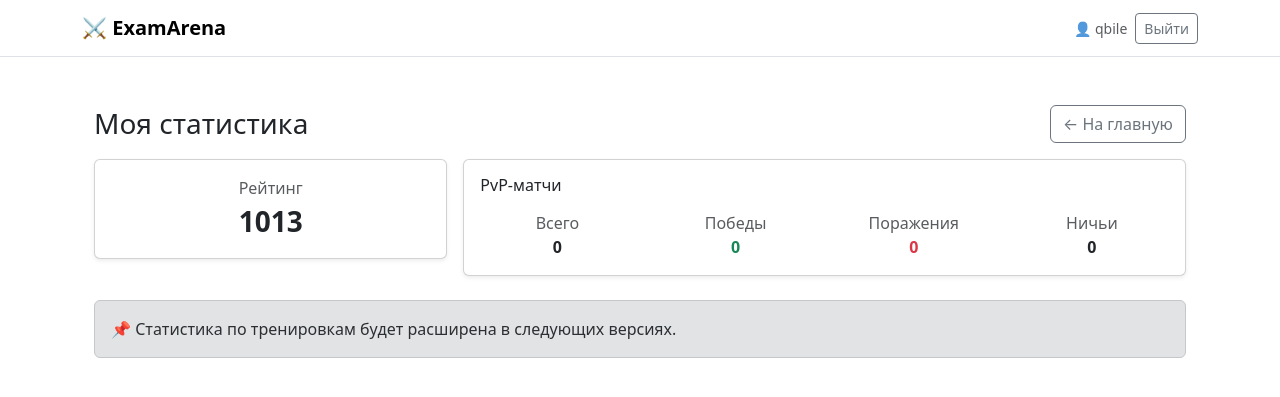
After one commit to Qb1Le/-No-1-, a Flask app: page /stats in a window 1280 px wide. The commit adds this page. Shown: the top 397 px of the page. Run offline with Flask 3, Linux system fonts and the light colour scheme; a user stored in the database is signed in; some libraries are stand-ins or nearby versions.

Commit message:
last one

```diff
--- a/app.py
+++ b/app.py
@@ -1238,6 +1238,45 @@ def on_disconnect():
     remove_from_queue_by_sid(request.sid)
 
 
+@app.route("/stats")
+@login_required
+def user_stats():
+    uid = session["user_id"]
+    user = db.session.get(AuthUser, uid)
+    if not user:
+        abort(404)
+
+    total = (
+        Match.query
+        .filter(Match.status == "ended")
+        .filter((Match.player1_id == uid) | (Match.player2_id == uid))
+        .count()
+    )
+
+    wins = Match.query.filter(
+        Match.status == "ended",
+        Match.winner_user_id == uid
+    ).count()
+
+    draws = (
+        Match.query
+        .filter(Match.status == "ended", Match.winner_user_id.is_(None))
+        .filter((Match.player1_id == uid) | (Match.player2_id == uid))
+        .count()
+    )
+
+    losses = max(0, total - wins - draws)
+
+    return render_template(
+        "stats.html",
+        user=user,
+        total=total,
+        wins=wins,
+        losses=losses,
+        draws=draws,
+    )
+
+
 # ----------------------------
 if __name__ == "__main__":
     ensure_db()
--- a/static/main.js
+++ b/static/main.js
@@ -46,15 +46,18 @@ function fillSelect(sel, items, selectedValue) {
 
 (function boot() {
   if (!window.PAGE) return;
+
   if (typeof io === "undefined") {
     alert("Socket.IO client не найден. Проверь подключение socket.io.min.js в base.html");
     return;
   }
 
   const socket = io({ transports: ["websocket"] });
-
   socket.on("toast", (p) => showToast(p.type || "secondary", p.text || ""));
 
+  // =========================
+  // INDEX (matchmaking)
+  // =========================
   if (PAGE.kind === "index") {
     const btnFind = qs("btnFind");
     const btnCancel = qs("btnCancel");
@@ -102,6 +105,9 @@ function fillSelect(sel, items, selectedValue) {
     });
   }
 
+  // =========================
+  // MATCH (PvP)
+  // =========================
   if (PAGE.kind === "match") {
     const timerEl = qs("timer");
     const titleEl = qs("taskTitle");
@@ -110,16 +116,11 @@ function fillSelect(sel, items, selectedValue) {
     const btnSubmit = qs("btnSubmit");
     const btnSurrender = qs("btnSurrender");
     const resultEl = qs("result");
-    const logEl = qs("log");
-
-    function log(line) {
-      if (!logEl) return;
-      logEl.textContent = (logEl.textContent ? logEl.textContent + "\n" : "") + line;
-    }
 
     socket.emit("match:join", { match_id: PAGE.matchId });
 
     socket.on("match:task", (t) => {
+      // сервер шлёт topic/difficulty/prompt
       const topic = t.topic || "Задача";
       const diff = t.difficulty ? ` • ${t.difficulty}` : "";
       if (titleEl) titleEl.textContent = topic + diff;
@@ -128,21 +129,15 @@ function fillSelect(sel, items, selectedValue) {
 
     socket.on("match:state", (st) => {
       if (timerEl) timerEl.textContent = fmtTime(st.seconds_left);
-      log(`state: running=${st.running} left=${st.seconds_left}s`);
     });
 
     socket.on("match:started", (p) => {
       if (timerEl) timerEl.textContent = fmtTime(p.seconds_left);
       showToast("primary", "Матч начался!");
-      log("match started");
     });
 
     socket.on("match:tick", (p) => {
       if (timerEl) timerEl.textContent = fmtTime(p.seconds_left);
-    });
-
-    socket.on("match:submitted", (p) => {
-      log(`submitted user_id=${p.user_id}`);
     });
 
     btnSubmit?.addEventListener("click", () => {
@@ -162,7 +157,6 @@ function fillSelect(sel, items, selectedValue) {
 
     socket.on("match:ended", (p) => {
       const winnerId = p.winner_user_id;
-      const reason = p.reason;
 
       const p1ok = p.p1_correct ? "✅" : "❌";
       const p2ok = p.p2_correct ? "✅" : "❌";
@@ -192,10 +186,12 @@ function fillSelect(sel, items, selectedValue) {
       if (btnSurrender) btnSurrender.disabled = true;
 
       showToast("secondary", "Матч завершён");
-      log(`ended: winner=${winnerId} reason=${reason}`);
     });
   }
 
+  // =========================
+  // TRAINING (PvE) + filters
+  // =========================
   if (PAGE.kind === "training") {
     const timerEl = qs("timer");
     const titleEl = qs("taskTitle");
@@ -212,6 +208,7 @@ function fillSelect(sel, items, selectedValue) {
 
     let suppressFilterEmit = false;
 
+    // Заголовок БЕЗ предмета (чтобы не было "Информатика ...")
     function setHeader(_subject, topic, diff) {
       if (!titleEl) return;
       const t = topic || "Тренировка";
@@ -244,6 +241,7 @@ function fillSelect(sel, items, selectedValue) {
       });
     }
 
+    // join
     socket.emit("training:join", {});
 
     socket.on("training:options", (opt) => {
@@ -261,6 +259,7 @@ function fillSelect(sel, items, selectedValue) {
     });
 
     socket.on("training:task", (t) => {
+      // синхронизируем селекты с сервером (без лишних эмитов)
       const filters = t.filters || null;
       if (filters) {
         suppressFilterEmit = true;
--- a/templates/admin/task_form.html
+++ b/templates/admin/task_form.html
@@ -68,11 +68,5 @@
       <a class="btn btn-outline-secondary" href="/admin/tasks">Отмена</a>
     </div>
   </form>
-
-  <hr class="mt-4">
-
-  <div class="text-muted small">
-    Если у тебя ещё нет поля <code>subject</code> в БД — добавь его (ALTER TABLE или пересоздай базу).
-  </div>
 </div>
 {% endblock %}
--- a/templates/index.html
+++ b/templates/index.html
@@ -18,6 +18,9 @@
           <button id="btnFind" class="btn btn-primary">🔎 Найти матч</button>
           <button id="btnCancel" class="btn btn-outline-secondary" disabled>Отмена</button>
           <a href="/training" class="btn btn-outline-success">🧠 Тренировка</a>
+          <a href="/stats" class="btn btn-outline-success ms-2">
+            📊 Моя статистика
+          </a>
         </div>
 
         <div class="mt-3 small text-muted">
--- /dev/null
+++ b/templates/stats.html
@@ -0,0 +1,52 @@
+{% extends "base.html" %}
+{% block content %}
+
+<div class="container mt-4">
+  <div class="d-flex align-items-center justify-content-between mb-3">
+    <h3 class="mb-0">Моя статистика</h3>
+    <a href="/" class="btn btn-outline-secondary">← На главную</a>
+  </div>
+
+  <div class="row g-3">
+    <div class="col-md-4">
+      <div class="card shadow-sm">
+        <div class="card-body text-center">
+          <div class="text-muted">Рейтинг</div>
+          <div class="fs-3 fw-bold">{{ user.rating }}</div>
+        </div>
+      </div>
+    </div>
+
+    <div class="col-md-8">
+      <div class="card shadow-sm">
+        <div class="card-body">
+          <h6 class="mb-3">PvP-матчи</h6>
+          <div class="row text-center">
+            <div class="col">
+              <div class="text-muted">Всего</div>
+              <div class="fw-semibold">{{ total }}</div>
+            </div>
+            <div class="col">
+              <div class="text-muted">Победы</div>
+              <div class="fw-semibold text-success">{{ wins }}</div>
+            </div>
+            <div class="col">
+              <div class="text-muted">Поражения</div>
+              <div class="fw-semibold text-danger">{{ losses }}</div>
+            </div>
+            <div class="col">
+              <div class="text-muted">Ничьи</div>
+              <div class="fw-semibold">{{ draws }}</div>
+            </div>
+          </div>
+        </div>
+      </div>
+    </div>
+  </div>
+
+  <div class="alert alert-secondary mt-4">
+    📌 Статистика по тренировкам будет расширена в следующих версиях.
+  </div>
+</div>
+
+{% endblock %}
```
Also changed, not shown: templates/match.html (+2 -10 lines), instance/examarena.db.
